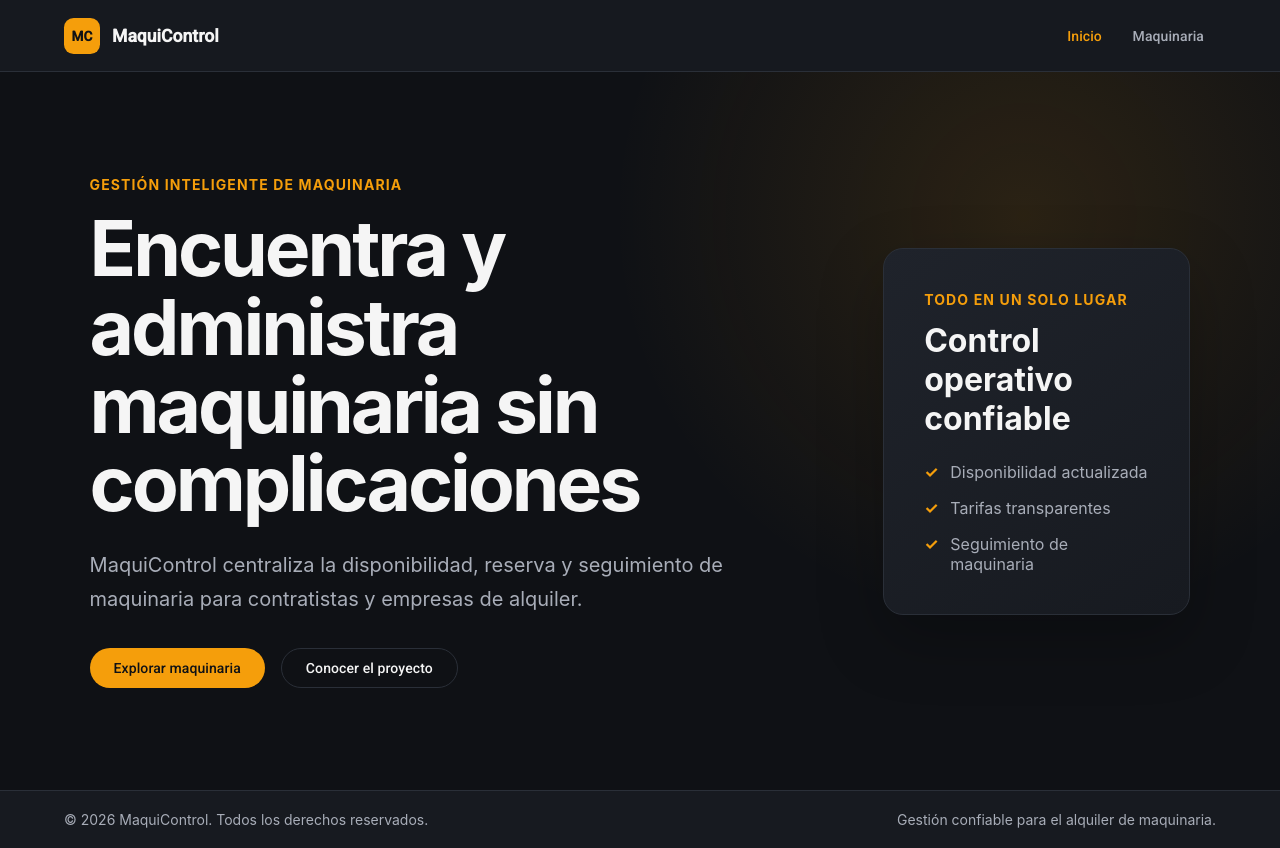
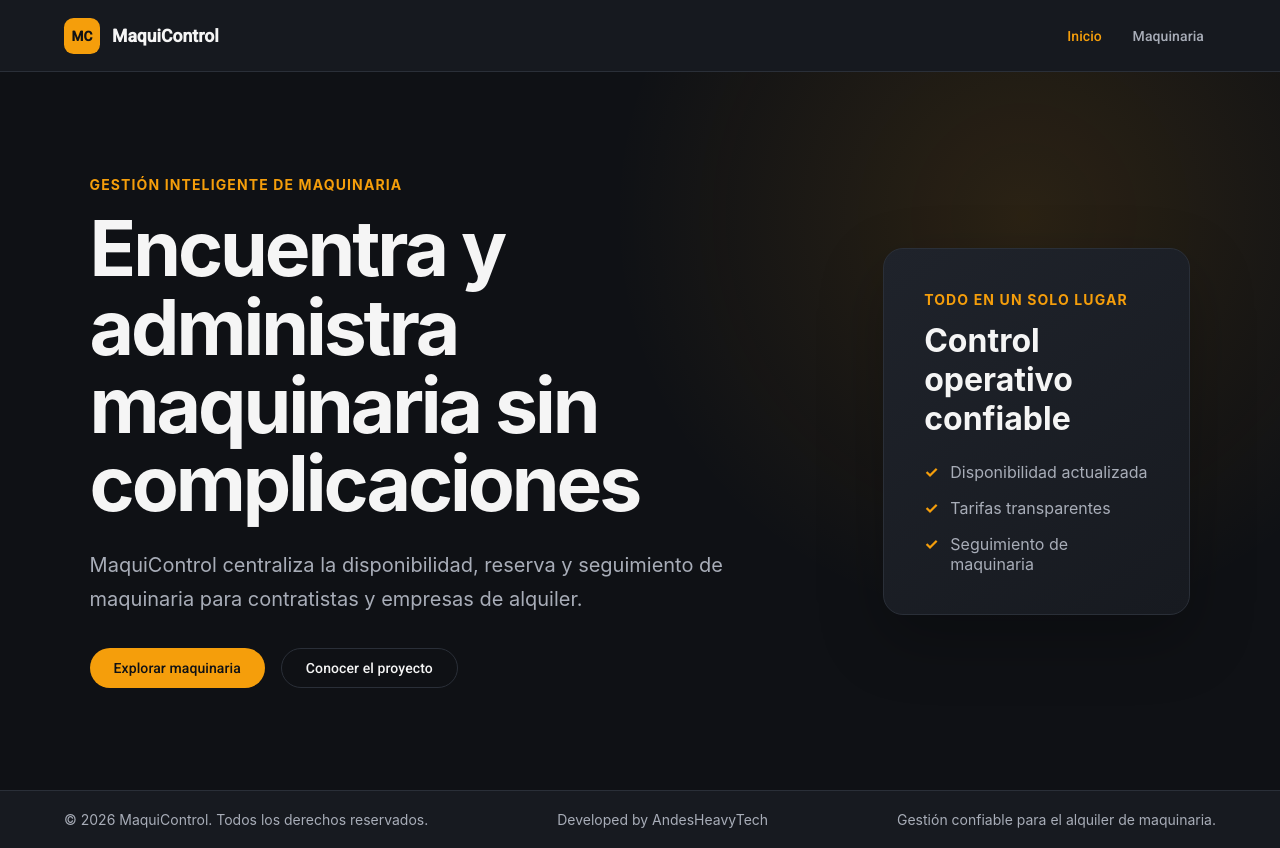
Before and after one commit to AndesHeavyTech/MaquiControl-Frontend, an Angular app: page /home in a window 1280 px wide. Built offline with nearby package versions, Linux system fonts and the light colour scheme.

Commit message:
chore(shared): update the footer attribution.

```diff
--- a/src/app/shared/presentation/components/footer-content/footer-content.html
+++ b/src/app/shared/presentation/components/footer-content/footer-content.html
@@ -1,4 +1,5 @@
 <footer>
   <p>&copy; {{ currentYear }} MaquiControl. Todos los derechos reservados.</p>
+  <p>Developed by AndesHeavyTech</p>
   <p>Gestión confiable para el alquiler de maquinaria.</p>
 </footer>
```
